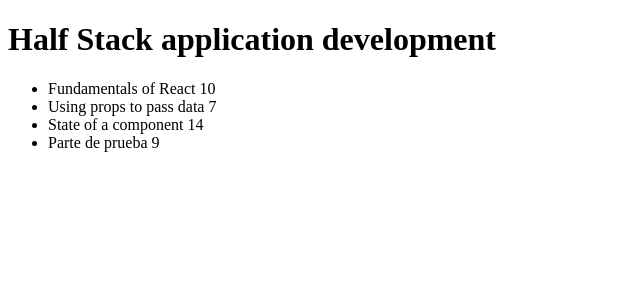
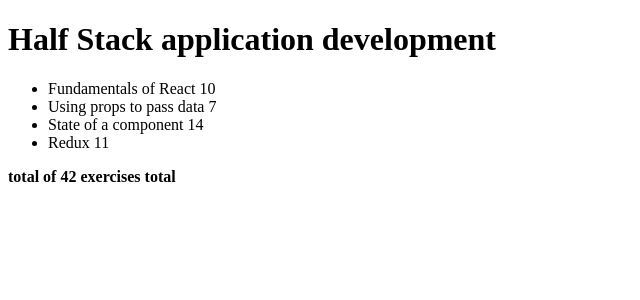
Before and after one commit to alexescorp/FullStackOpen, a React (Vite) app in the folder Part2/: page / in a window 1280 px wide. Shown: the top 300 px of the page, without its empty margins (0-640 px from the left). Built offline with nearby package versions, Linux system fonts and the light colour scheme.

Commit message:
2.2: Información del curso paso 7

```diff
--- a/Part2/src/App.jsx
+++ b/Part2/src/App.jsx
@@ -19,8 +19,8 @@
         id: 3
       },
       {
-        name: 'Parte de prueba',
-        exercises: 9,
+        name: 'Redux',
+        exercises: 11,
         id: 4
       }
     ]
@@ -37,8 +37,14 @@
       <ul>
         {course.parts.map(datos => <li key={datos.id}>{datos.name} {datos.exercises}</li>)}
       </ul>
+      <TotalExercises parts = {course.parts} />
     </div>
-  )
+   )
+}
+
+const TotalExercises = ({parts}) => {
+  const total = parts.reduce((sum, part) => sum + part.exercises, 0)
+  return <b>total of {total} exercises total</b>
 }
 
 export default App
```
